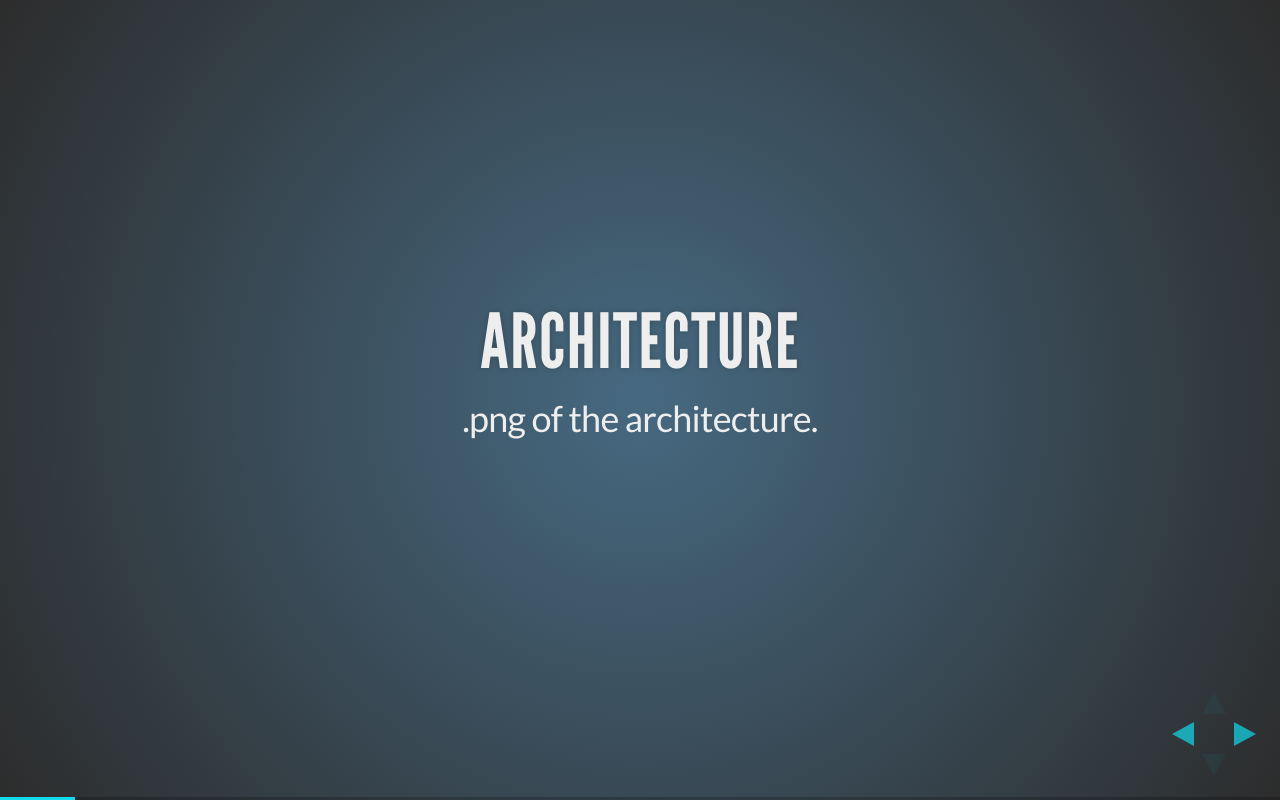
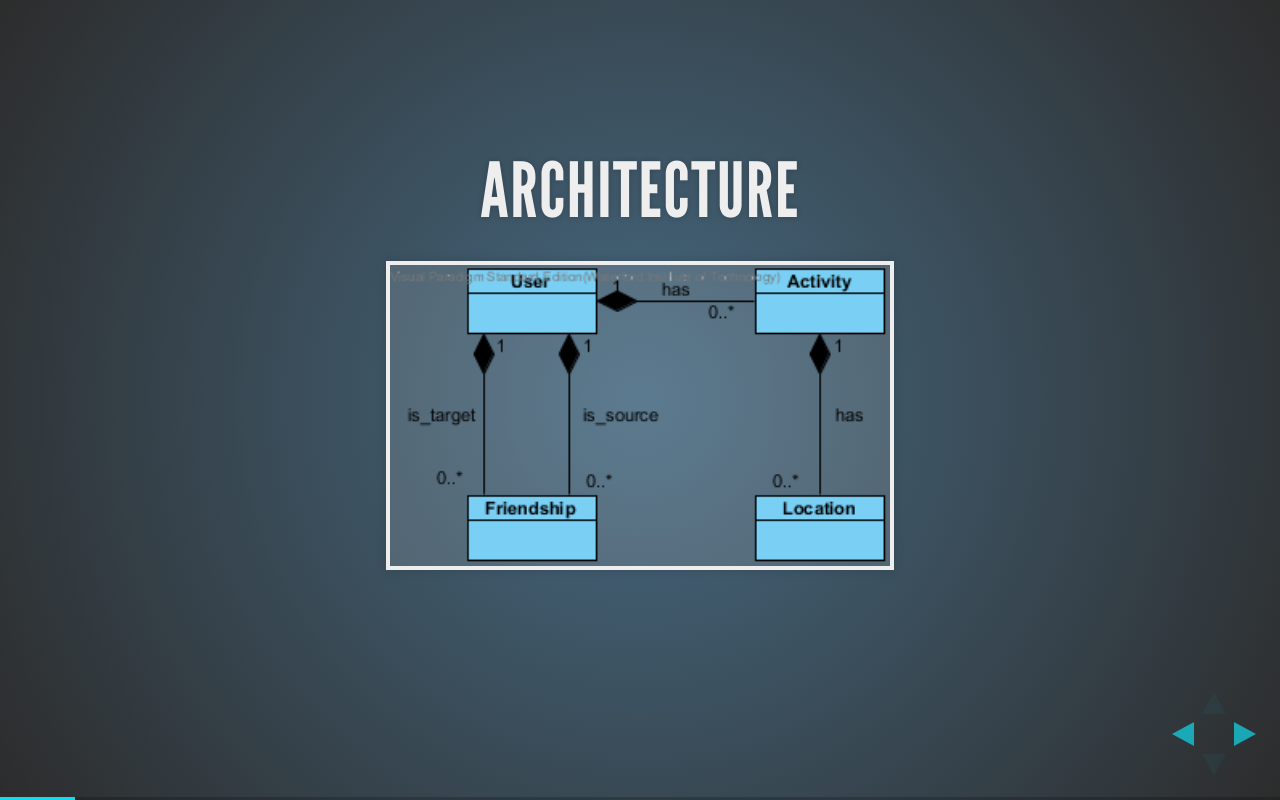
Before and after one commit to agagancarczyk/agileSDPresentation2015, a website: page index.html in a window 1280 px wide. Both pictures are taken after a click on the element 1251 px from the left and 734 px from the top of the page. Drawn offline with Linux system fonts and the light colour scheme.

Commit message:
added uml

```diff
--- a/index.html
+++ b/index.html
@@ -53,7 +53,7 @@
 				<section>
 					<h2>Architecture</h2>
 					<p>
-						.png of the architecture.
+					  <img src="test/examples/assets/uml.png" width="500" hight="500"></img>
 					</p>
 				</section>
 				<section>
```
Also changed, not shown: test/examples/assets/uml.png (added).
